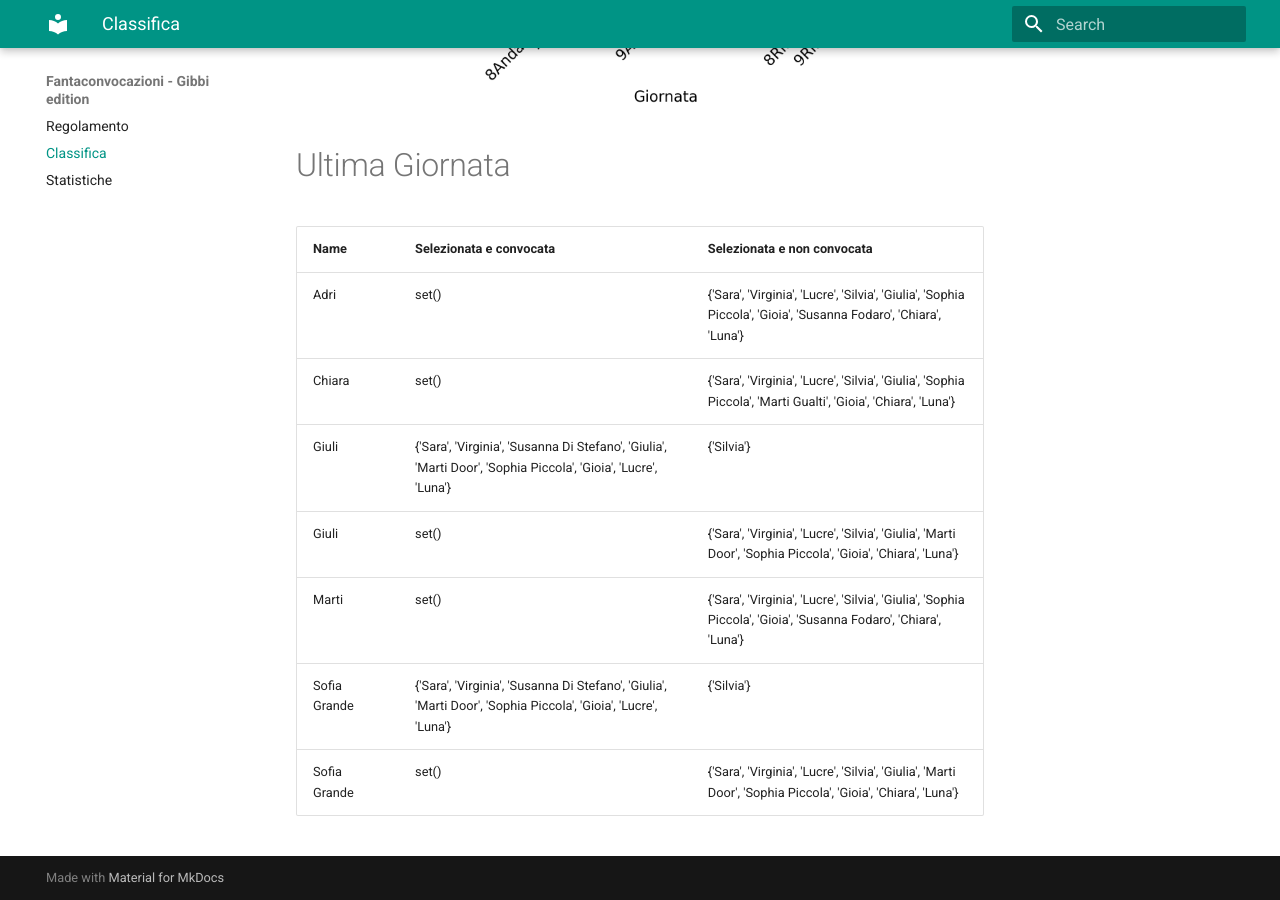
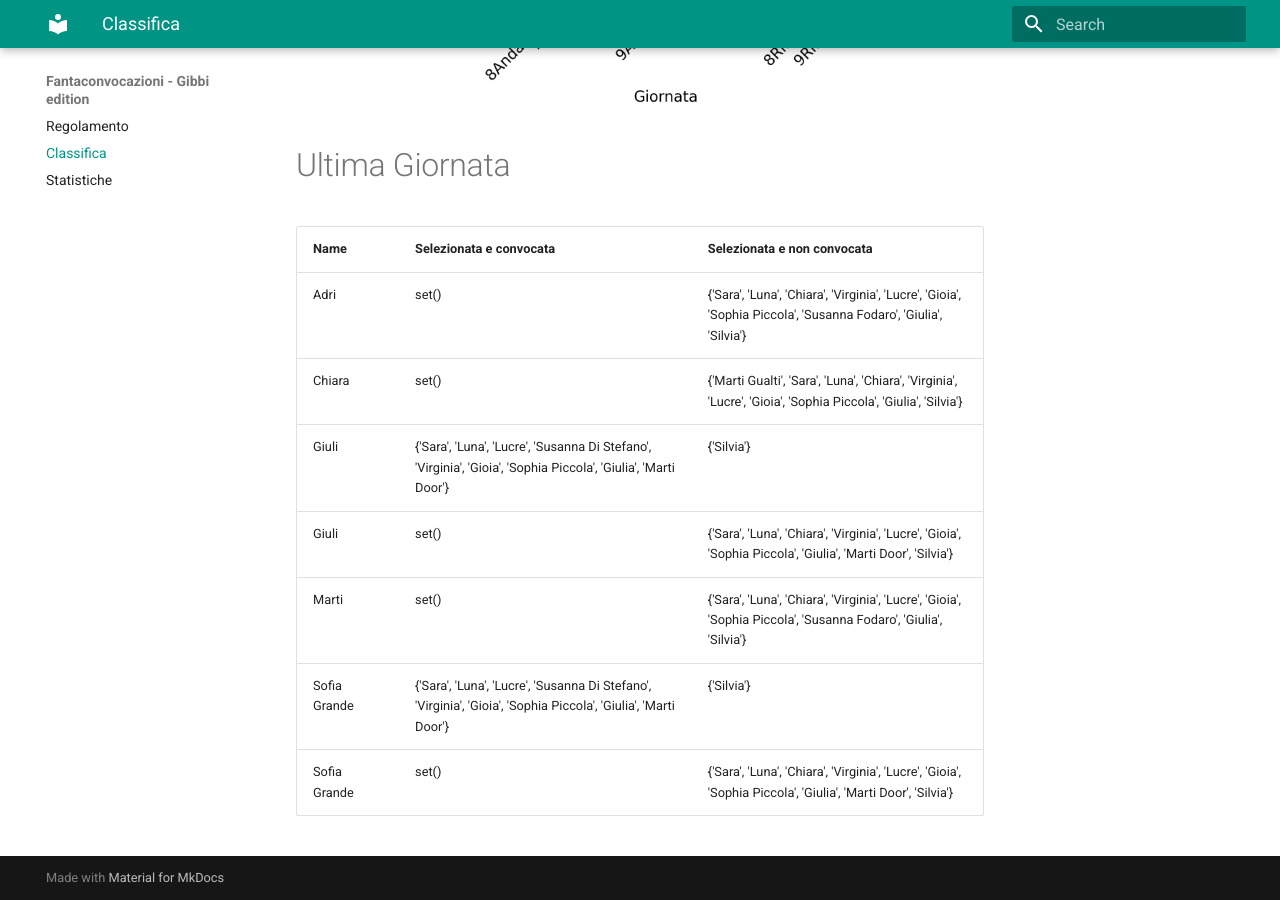
Before and after one commit to martinig94/fantagibbi, an MkDocs documentation site: the page built from docs/Classifica.md, in a window 1280 px wide and 900 px high, scrolled down 1003 px. Built offline with MkDocs 1.6.1 and Material for MkDocs 9.7.7, drawn with Linux system fonts in a browser that asks for light colours.

Commit message:
Auto-update from main.py

```diff
--- a/docs/Classifica.md
+++ b/docs/Classifica.md
@@ -18,11 +18,11 @@
 <!-- START_TABLE CORRECT -->
 | Name         | Selezionata e convocata                                                                                        | Selezionata e non convocata                                                                                      |
 |:-------------|:---------------------------------------------------------------------------------------------------------------|:-----------------------------------------------------------------------------------------------------------------|
-| Adri         | set()                                                                                                          | {'Sara', 'Virginia', 'Lucre', 'Silvia', 'Giulia', 'Sophia Piccola', 'Gioia', 'Susanna Fodaro', 'Chiara', 'Luna'} |
-| Chiara       | set()                                                                                                          | {'Sara', 'Virginia', 'Lucre', 'Silvia', 'Giulia', 'Sophia Piccola', 'Marti Gualti', 'Gioia', 'Chiara', 'Luna'}   |
-| Giuli        | {'Sara', 'Virginia', 'Susanna Di Stefano', 'Giulia', 'Marti Door', 'Sophia Piccola', 'Gioia', 'Lucre', 'Luna'} | {'Silvia'}                                                                                                       |
-| Giuli        | set()                                                                                                          | {'Sara', 'Virginia', 'Lucre', 'Silvia', 'Giulia', 'Marti Door', 'Sophia Piccola', 'Gioia', 'Chiara', 'Luna'}     |
-| Marti        | set()                                                                                                          | {'Sara', 'Virginia', 'Lucre', 'Silvia', 'Giulia', 'Sophia Piccola', 'Gioia', 'Susanna Fodaro', 'Chiara', 'Luna'} |
-| Sofia Grande | {'Sara', 'Virginia', 'Susanna Di Stefano', 'Giulia', 'Marti Door', 'Sophia Piccola', 'Gioia', 'Lucre', 'Luna'} | {'Silvia'}                                                                                                       |
-| Sofia Grande | set()                                                                                                          | {'Sara', 'Virginia', 'Lucre', 'Silvia', 'Giulia', 'Marti Door', 'Sophia Piccola', 'Gioia', 'Chiara', 'Luna'}     |
+| Adri         | set()                                                                                                          | {'Sara', 'Luna', 'Chiara', 'Virginia', 'Lucre', 'Gioia', 'Sophia Piccola', 'Susanna Fodaro', 'Giulia', 'Silvia'} |
+| Chiara       | set()                                                                                                          | {'Marti Gualti', 'Sara', 'Luna', 'Chiara', 'Virginia', 'Lucre', 'Gioia', 'Sophia Piccola', 'Giulia', 'Silvia'}   |
+| Giuli        | {'Sara', 'Luna', 'Lucre', 'Susanna Di Stefano', 'Virginia', 'Gioia', 'Sophia Piccola', 'Giulia', 'Marti Door'} | {'Silvia'}                                                                                                       |
+| Giuli        | set()                                                                                                          | {'Sara', 'Luna', 'Chiara', 'Virginia', 'Lucre', 'Gioia', 'Sophia Piccola', 'Giulia', 'Marti Door', 'Silvia'}     |
+| Marti        | set()                                                                                                          | {'Sara', 'Luna', 'Chiara', 'Virginia', 'Lucre', 'Gioia', 'Sophia Piccola', 'Susanna Fodaro', 'Giulia', 'Silvia'} |
+| Sofia Grande | {'Sara', 'Luna', 'Lucre', 'Susanna Di Stefano', 'Virginia', 'Gioia', 'Sophia Piccola', 'Giulia', 'Marti Door'} | {'Silvia'}                                                                                                       |
+| Sofia Grande | set()                                                                                                          | {'Sara', 'Luna', 'Chiara', 'Virginia', 'Lucre', 'Gioia', 'Sophia Piccola', 'Giulia', 'Marti Door', 'Silvia'}     |
 <!-- END_TABLE CORRECT -->
```
